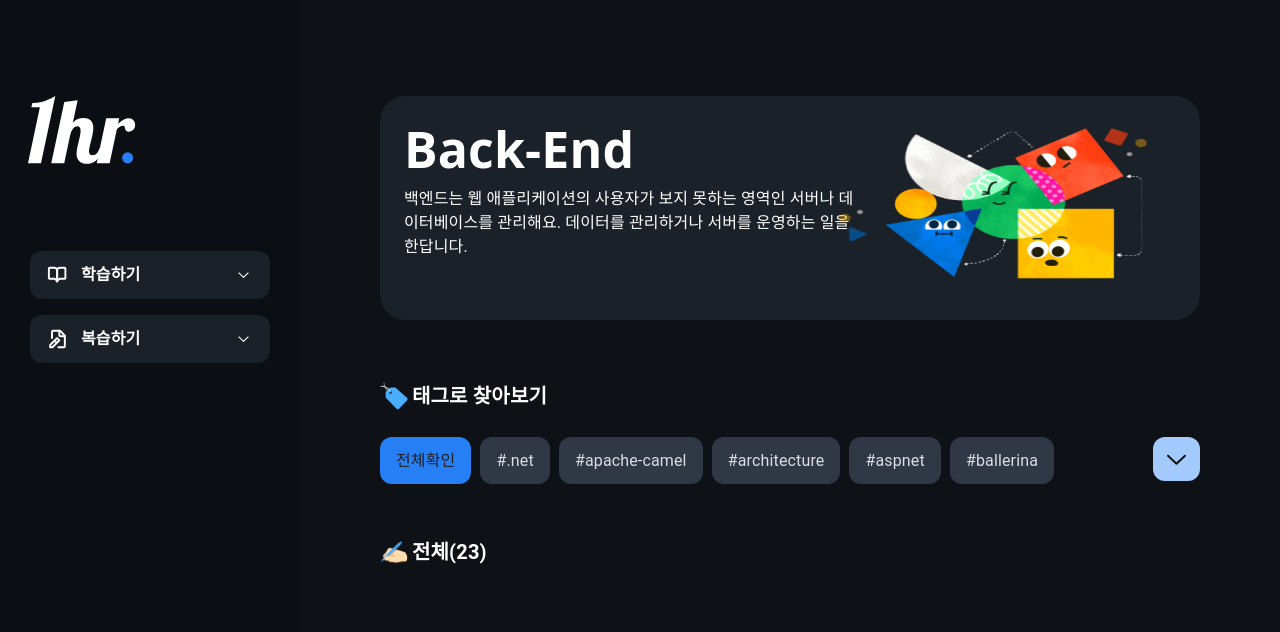
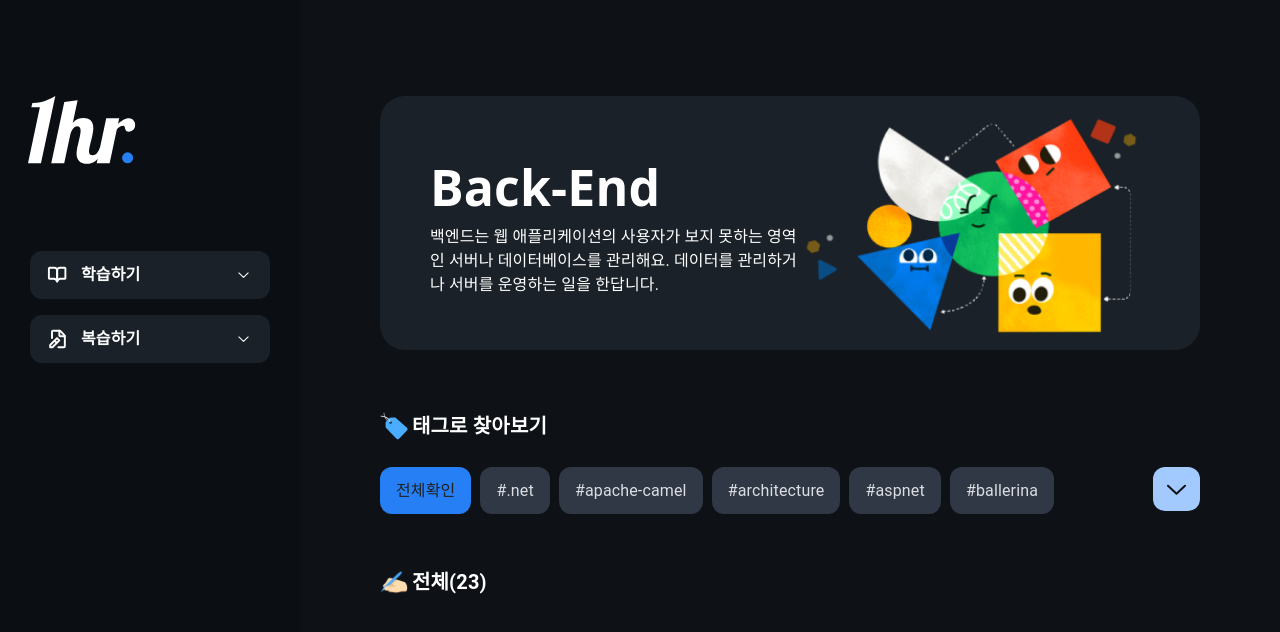
Before and after one commit to cathyleeu/1hour-deploy-test, a Next.js app: page /categories/backend in a window 1280 px wide. Shown: the top 632 px of the page. Built offline with nearby package versions, Linux system fonts and the light colour scheme.

Commit message:
fix: 배너 이미지 사이즈 문제 수정 및 tab 변경 시 width 문제 해셜

```diff
--- a/components/category/banner.tsx
+++ b/components/category/banner.tsx
@@ -5,13 +5,13 @@ const CategoryBanner = ({ data }: { data: CategoryValue }) => {
   const { content, src, title } = data;
 
   return (
-    <header className="bg-gray rounded-[25px] text-white relative h-[14rem] pt-4 pl-6 flex ">
-      <section className="flex flex-col w-[57%]">
+    <header className="bg-gray rounded-[25px] text-white relative h-[254px] flex justify-between items-center px-[50px] ">
+      <section className="flex flex-col flex-1 ">
         <h1 className="font-poppins text-[50px] font-extrabold">{title}</h1>
         <p>{content}</p>
       </section>
-      <section className="absolute right-[40px] h-[80%] w-[40%] ">
-        <Image src={src} alt="category" layout="fill" />
+      <section className="w-[350px] h-full">
+        <Image src={src} width={350} height={254} alt="category" className="w-full" />
       </section>
     </header>
   );
--- a/pages/categories/[category].tsx
+++ b/pages/categories/[category].tsx
@@ -13,7 +13,7 @@ const Category = () => {
   const tagList = useMemo(() => tagByCategory[category as CategoryKey], [category]);
 
   return (
-    <main>
+    <main className="w-full">
       <CategoryBanner data={categoryBanner[category as CategoryKey]} />
       <section className="mt-[61px]">
         <SmallHeader content="태그로 찾아보기" src="/assets/icons/tag.png" />
```
